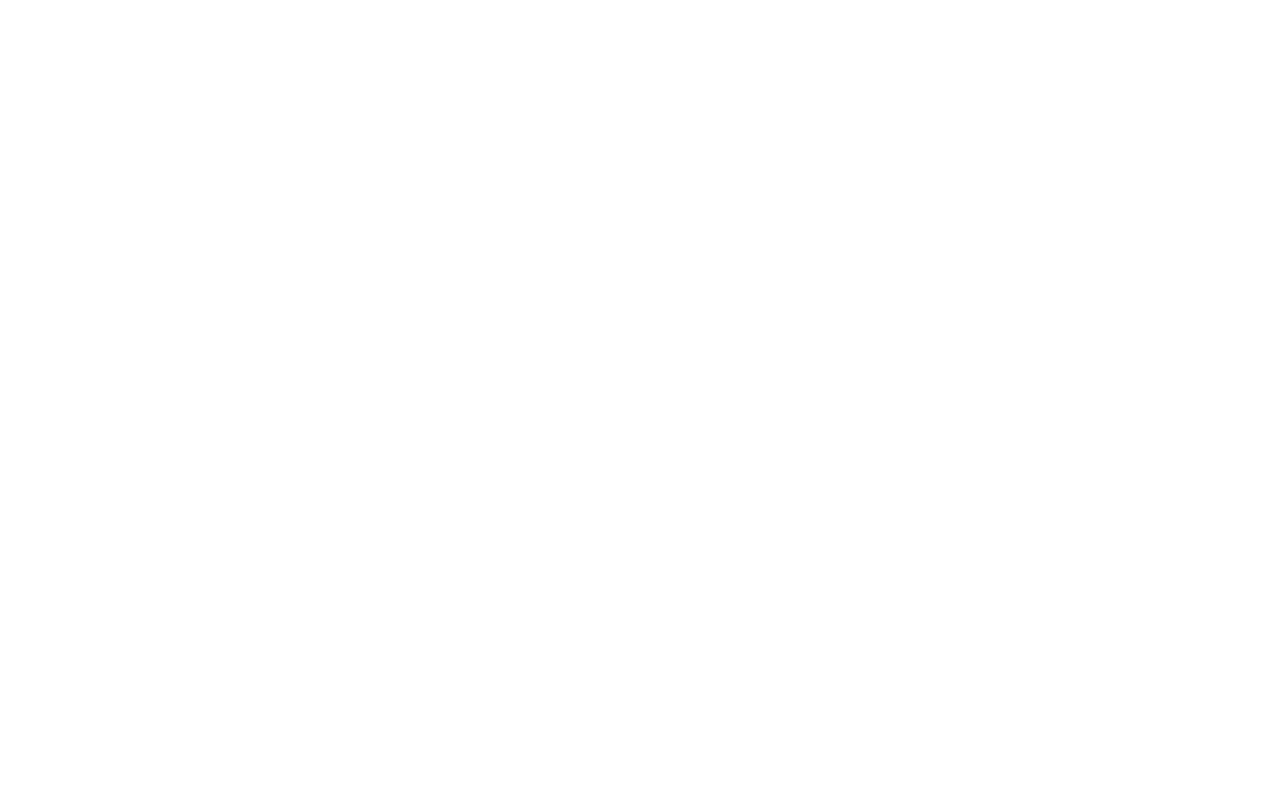
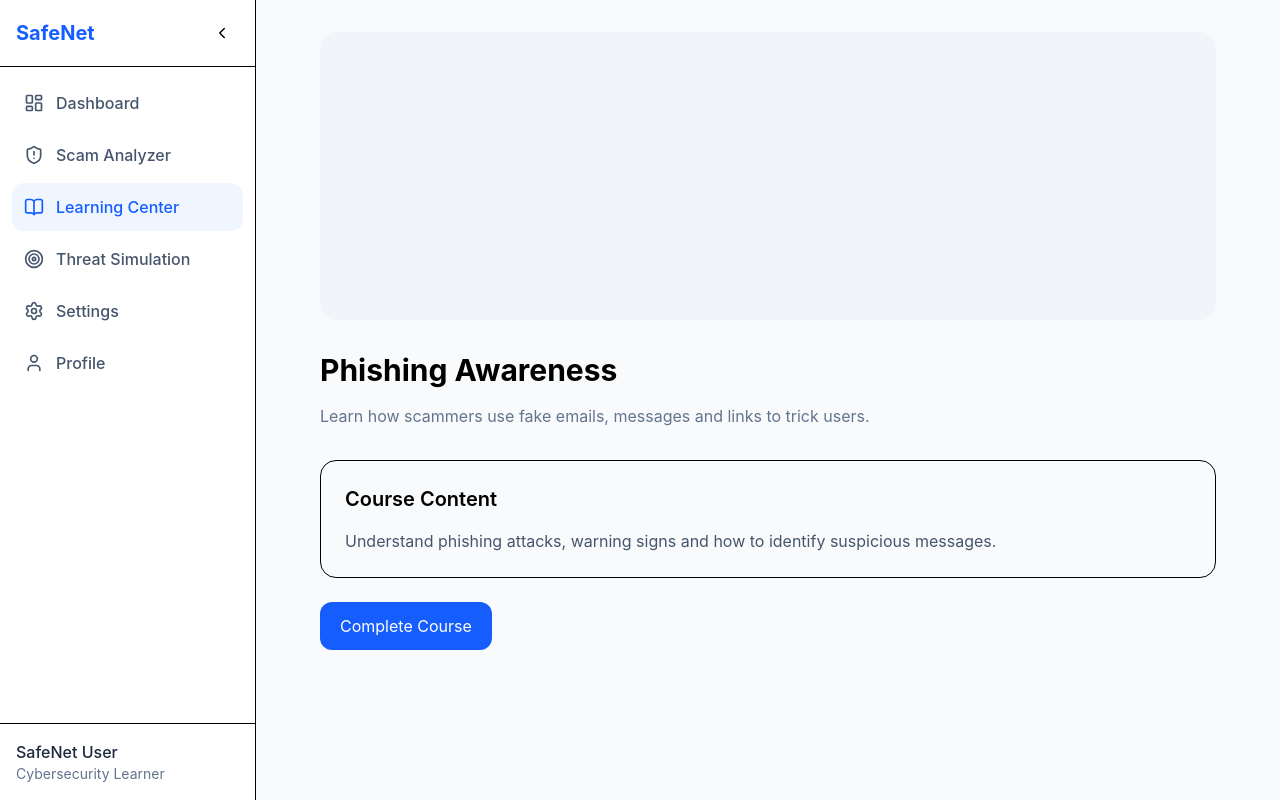
Before and after one commit to Mahdia-Hassani/SafeNet, a React (Vite) app: page /learning/1 in a window 1280 px wide. Before the commit this address had no page. Built offline with nearby package versions, Linux system fonts and the light colour scheme.

Commit message:
Add courses details and lesson completion system

```diff
--- a/src/components/learning/LessonCard.jsx
+++ b/src/components/learning/LessonCard.jsx
@@ -1,14 +1,19 @@
 import { Clock, ArrowRight } from "lucide-react";
+import { useNavigate } from "react-router-dom";
 
 function LessonCard({ lesson }) {
+  const navigate = useNavigate();
+
   return (
     <div
+      onClick={() => navigate(`/learning/${lesson.id}`)}
       className="
         overflow-hidden
         rounded-2xl
         border
         border-slate-200
         bg-white
+        cursor-pointer
         transition
         hover:-translate-y-1
         hover:shadow-md
--- /dev/null
+++ b/src/pages/CourseDetails.jsx
@@ -0,0 +1,78 @@
+import { useParams } from "react-router-dom";
+
+import DashboardLayout from "../layouts/DashboardLayout";
+
+import lessons from "../data/lesson";
+import { completeLesson } from "../utils/learningStorage";
+
+function CourseDetails() {
+  const { id } = useParams();
+
+  const lesson = lessons.find((item) => item.id === Number(id));
+
+  function handleComplete() {
+    completeLesson(lesson.id);
+
+    alert("Lesson completed!");
+  }
+
+  if (!lesson) {
+    return (
+      <DashboardLayout>
+        <p>Course not found.</p>
+      </DashboardLayout>
+    );
+  }
+
+  return (
+    <DashboardLayout>
+      <div className="mx-auto max-w-4xl">
+        {/* Image Placeholder */}
+
+        <div
+          className="
+            h-72
+            rounded-2xl
+            bg-slate-100
+          "
+        />
+
+        {/* Title */}
+
+        <h1 className="mt-8 text-3xl font-bold">{lesson.title}</h1>
+
+        {/* Description */}
+
+        <p className="mt-4 text-slate-500">{lesson.description}</p>
+
+        {/* Content */}
+
+        <div className="mt-8 rounded-2xl border p-6">
+          <h2 className="text-xl font-semibold">Course Content</h2>
+
+          <p className="mt-4 text-slate-600">{lesson.content}</p>
+        </div>
+
+        {/* Complete Button */}
+
+        <button
+          onClick={handleComplete}
+          className="
+            mt-6
+            rounded-xl
+            bg-blue-600
+            px-5
+            py-3
+            text-white
+            transition
+            hover:bg-blue-700
+          "
+        >
+          Complete Course
+        </button>
+      </div>
+    </DashboardLayout>
+  );
+}
+
+export default CourseDetails;
--- a/src/routes/AppRoutes.jsx
+++ b/src/routes/AppRoutes.jsx
@@ -8,6 +8,7 @@
 import ThreatSimulation from "../pages/ThreatSimulation";
 import Settings from "../pages/Settings";
 import Profile from "../pages/Profile";
+import CourseDetails from "../pages/CourseDetails";
 
 function AppRoutes() {
   return (
@@ -17,6 +18,7 @@
       <Route path="/analyzer" element={<ScamAnalyzer />} />
       <Route path="/analysis/:id" element={<AnalysisReport />} />
       <Route path="/learning" element={<LearningCenter />} />
+      <Route path="/learning/:id" element={<CourseDetails />} />
       <Route path="/simulation" element={<ThreatSimulation />} />
       <Route path="/settings" element={<Settings />} />
       <Route path="/profile" element={<Profile />} />
--- /dev/null
+++ b/src/utils/learningStorage.js
@@ -0,0 +1,17 @@
+const COMPLETED_LESSONS_KEY = "safenet_completed_lessons";
+
+export function getCompletedLessons() {
+  const data = localStorage.getItem(COMPLETED_LESSONS_KEY);
+
+  return data ? JSON.parse(data) : [];
+}
+
+export function completeLesson(id) {
+  const completed = getCompletedLessons();
+
+  if (!completed.includes(id)) {
+    completed.push(id);
+
+    localStorage.setItem(COMPLETED_LESSONS_KEY, JSON.stringify(completed));
+  }
+}
```
